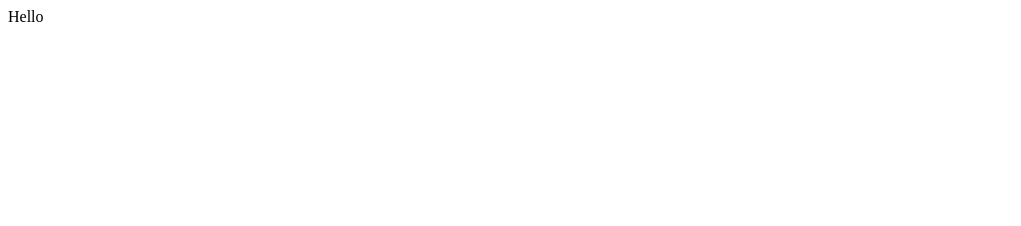
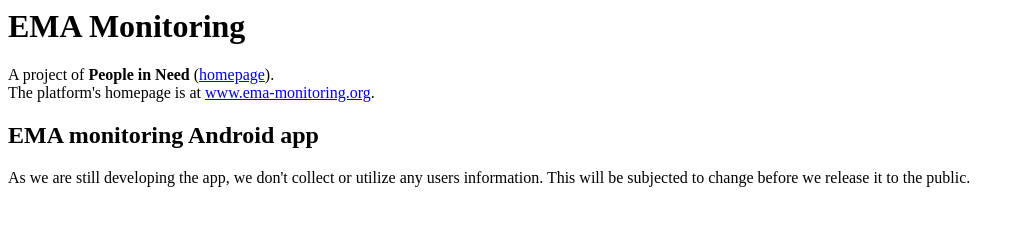
Before and after one commit to PIN-EMA/PIN-EMA.github.io, a plain HTML site: page index.html in a window 1280 px wide. Shown: the whole page, without its empty margins (0-1021 px from the left). Drawn offline with Linux system fonts and the light colour scheme.

Commit message:
Update index.html

```diff
--- a/index.html
+++ b/index.html
@@ -1 +1,15 @@
-Hello
+<h1>EMA Monitoring</h1>
+<div>
+  A project of <strong>People in Need</strong> (<a href="https://www.peopleinneed.net/">homepage</a>).
+</div>
+<div>
+  The platform's homepage is at <a href="https://www.ema-monitoring.org">www.ema-monitoring.org</a>.
+</div>
+<div>
+  <h2>EMA monitoring Android app</h2>
+  <p>
+    As we are still developing the app, we don't collect or utilize any users information.
+
+    This will be subjected to change before we release it to the public.
+  </p>
+</div>
```
